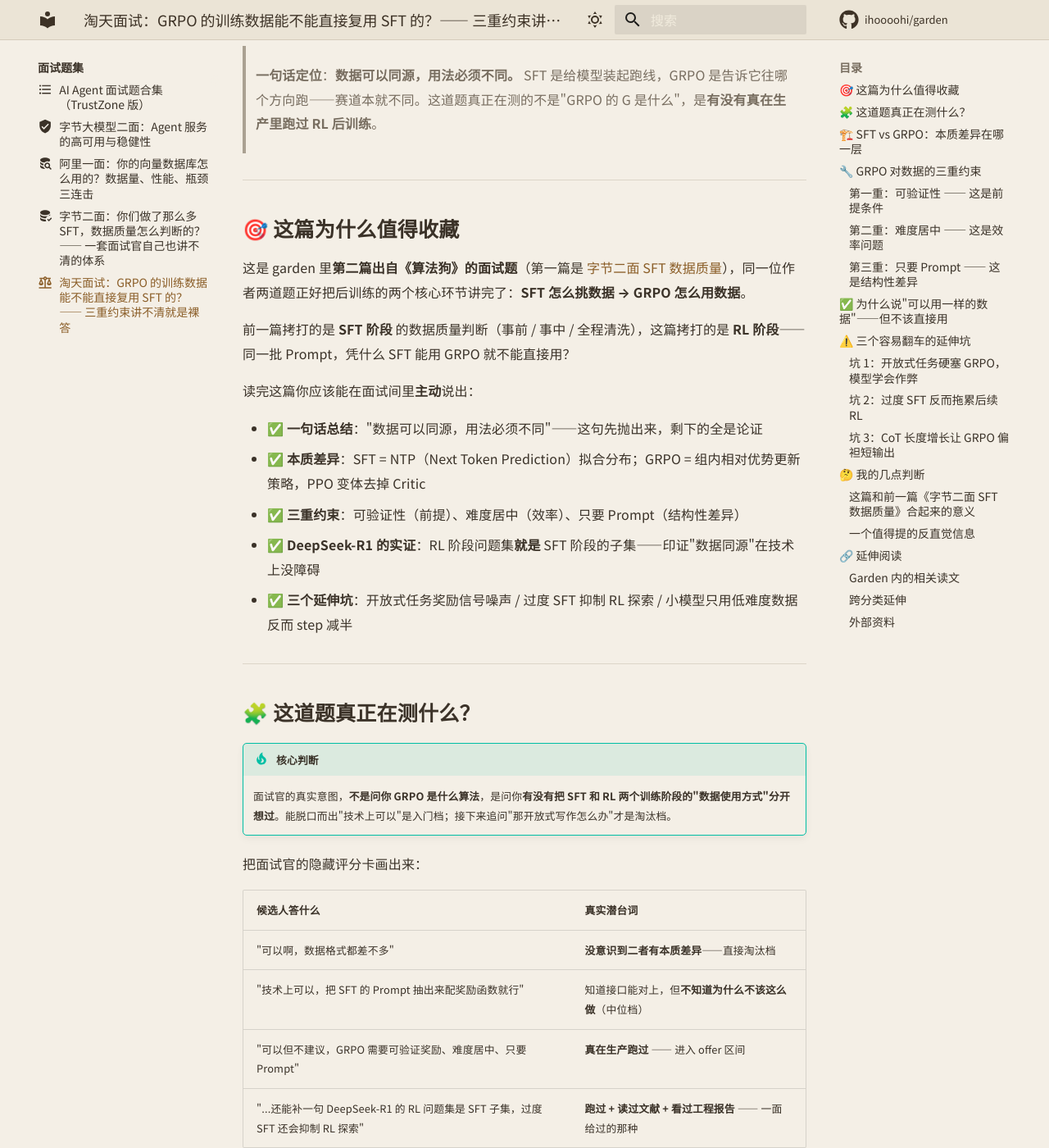
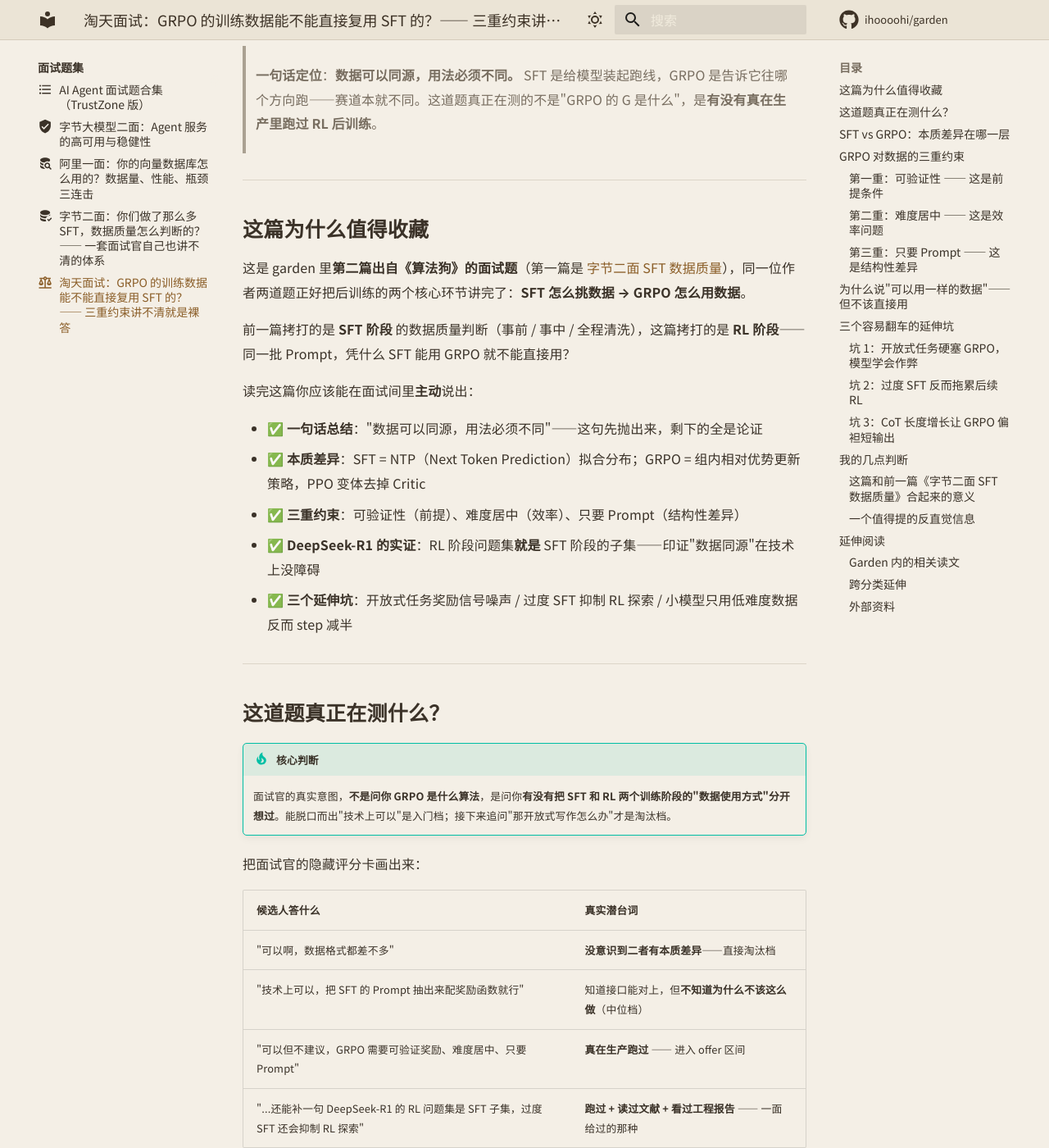
Before and after one commit to ihoooohi/garden, an MkDocs documentation site: the page built from docs/interview/grpo-sft-data-reuse.md, in a window 1280 px wide and 1400 px high, scrolled down 415 px. Shown: the whole window at 82% size. Built offline with MkDocs 1.6.1 and Material for MkDocs 9.7.7, drawn with Linux system fonts in a browser that asks for light colours; comment, search, counter and statistics services are not loaded; some of the changed text lies outside the part shown.

````diff
--- a/docs/interview/grpo-sft-data-reuse.md
+++ b/docs/interview/grpo-sft-data-reuse.md
@@ -25,7 +25,7 @@ icon: material/scale-balance
 
 ---
 
-## 🎯 这篇为什么值得收藏
+## 这篇为什么值得收藏
 
 这是 garden 里**第二篇出自《算法狗》的面试题**（第一篇是 [字节二面 SFT 数据质量](sft-data-quality-system.md)），同一位作者两道题正好把后训练的两个核心环节讲完了：**SFT 怎么挑数据 → GRPO 怎么用数据**。
 
@@ -41,7 +41,7 @@ icon: material/scale-balance
 
 ---
 
-## 🧩 这道题真正在测什么？
+## 这道题真正在测什么？
 
 !!! tip "核心判断"
     面试官的真实意图，**不是问你 GRPO 是什么算法**，是问你**有没有把 SFT 和 RL 两个训练阶段的"数据使用方式"分开想过**。能脱口而出"技术上可以"是入门档；接下来追问"那开放式写作怎么办"才是淘汰档。
@@ -59,7 +59,7 @@ icon: material/scale-balance
 
 ---
 
-## 🏗️ SFT vs GRPO：本质差异在哪一层
+## SFT vs GRPO：本质差异在哪一层
 
 ```mermaid
 flowchart LR
@@ -94,7 +94,7 @@ flowchart LR
 
 ---
 
-## 🔧 GRPO 对数据的三重约束 { #three-constraints }
+## GRPO 对数据的三重约束 { #three-constraints }
 
 这是答这道题的**主轴**。东一句"要可验证"西一句"要分布合理"是中位档；按这三层讲清楚才是 offer 档。
 
@@ -162,7 +162,7 @@ GRPO 数据：(Prompt,) 只要这个
 
 ---
 
-## ✅ 为什么说"可以用一样的数据"——但不该直接用 { #same-data-different-use }
+## 为什么说"可以用一样的数据"——但不该直接用 { #same-data-different-use }
 
 从工程实现角度，**把 SFT 数据的 Prompt 抽出来 + 配自定义奖励函数 = 能直接跑 GRPO**。这没毛病。
 
@@ -190,7 +190,7 @@ GRPO ──→  在此基础上对特定规则做二次优化
 
 ---
 
-## ⚠️ 三个容易翻车的延伸坑 { #pitfalls }
+## 三个容易翻车的延伸坑 { #pitfalls }
 
 ### 坑 1：开放式任务硬塞 GRPO，模型学会作弊
 
@@ -210,7 +210,7 @@ DAPO 这篇工作出来就是在解这个问题——**当 CoT 输出变长时
 
 ---
 
-## 🤔 我的几点判断
+## 我的几点判断
 
 !!! abstract "TL;DR"
     1. **这道题表面问 GRPO，实际在测"训练流程理解"**——能不能把"数据 / 优化目标 / 采样方式"三个层次分开讲。
@@ -244,7 +244,7 @@ graph LR
 
 ---
 
-## 🔗 延伸阅读
+## 延伸阅读
 
 ### Garden 内的相关读文
 
````
